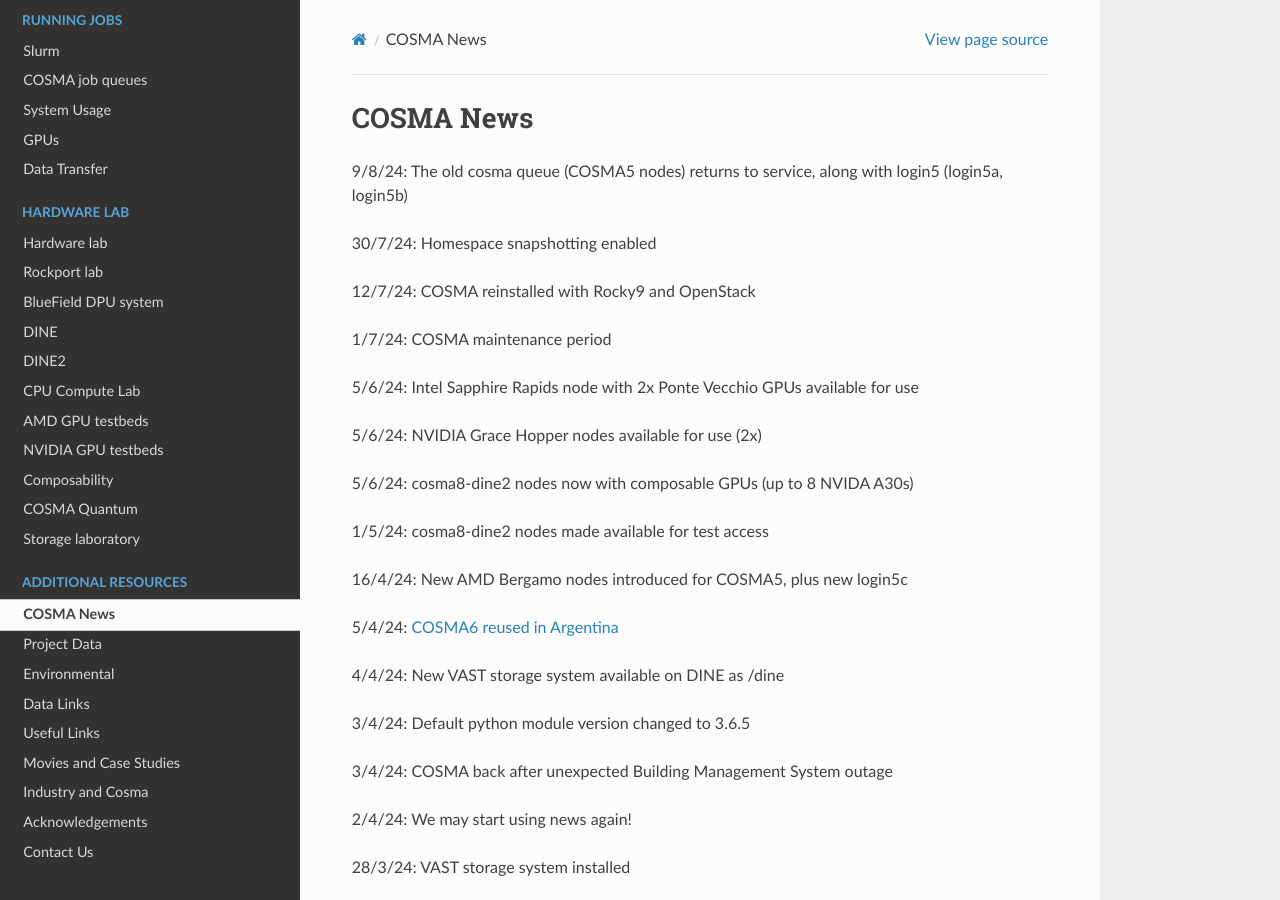
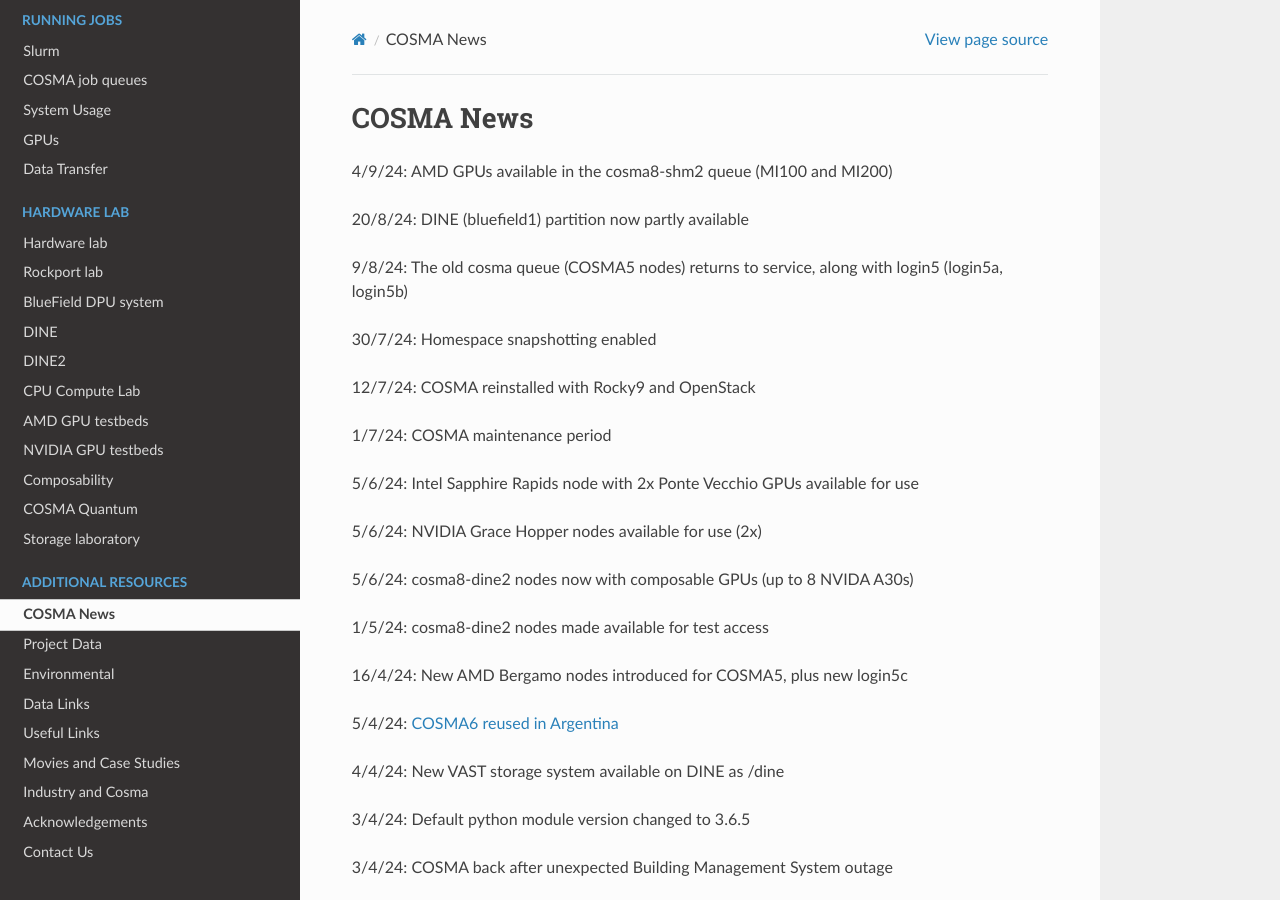
Before and after one commit to agb32/cosmadoc, a Sphinx documentation site: the page built from docs/source/news.md, in a window 1280 px wide and 900 px high. Built offline with Sphinx 7.4.7 and the Read the Docs theme 2.0.0, drawn with Linux system fonts in a browser that asks for light colours.

Commit message:
news-updated

```diff
--- a/docs/source/news.md
+++ b/docs/source/news.md
@@ -1,4 +1,8 @@
 # COSMA News
+
+4/9/24: AMD GPUs available in the cosma8-shm2 queue (MI100 and MI200)
+
+20/8/24: DINE (bluefield1) partition now partly available
 
 9/8/24: The old cosma queue (COSMA5 nodes) returns to service, along with login5 (login5a, login5b)
 
```
